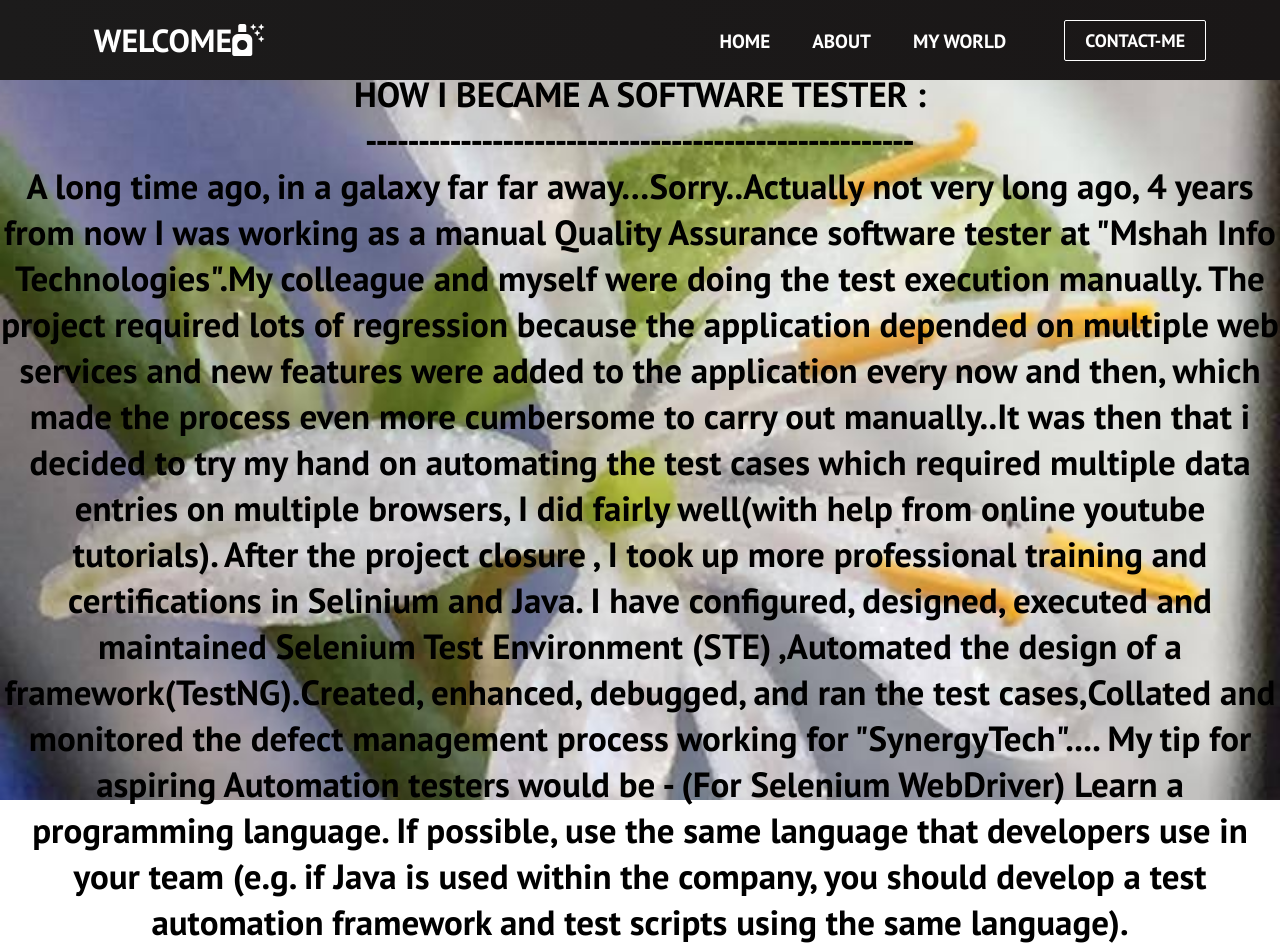
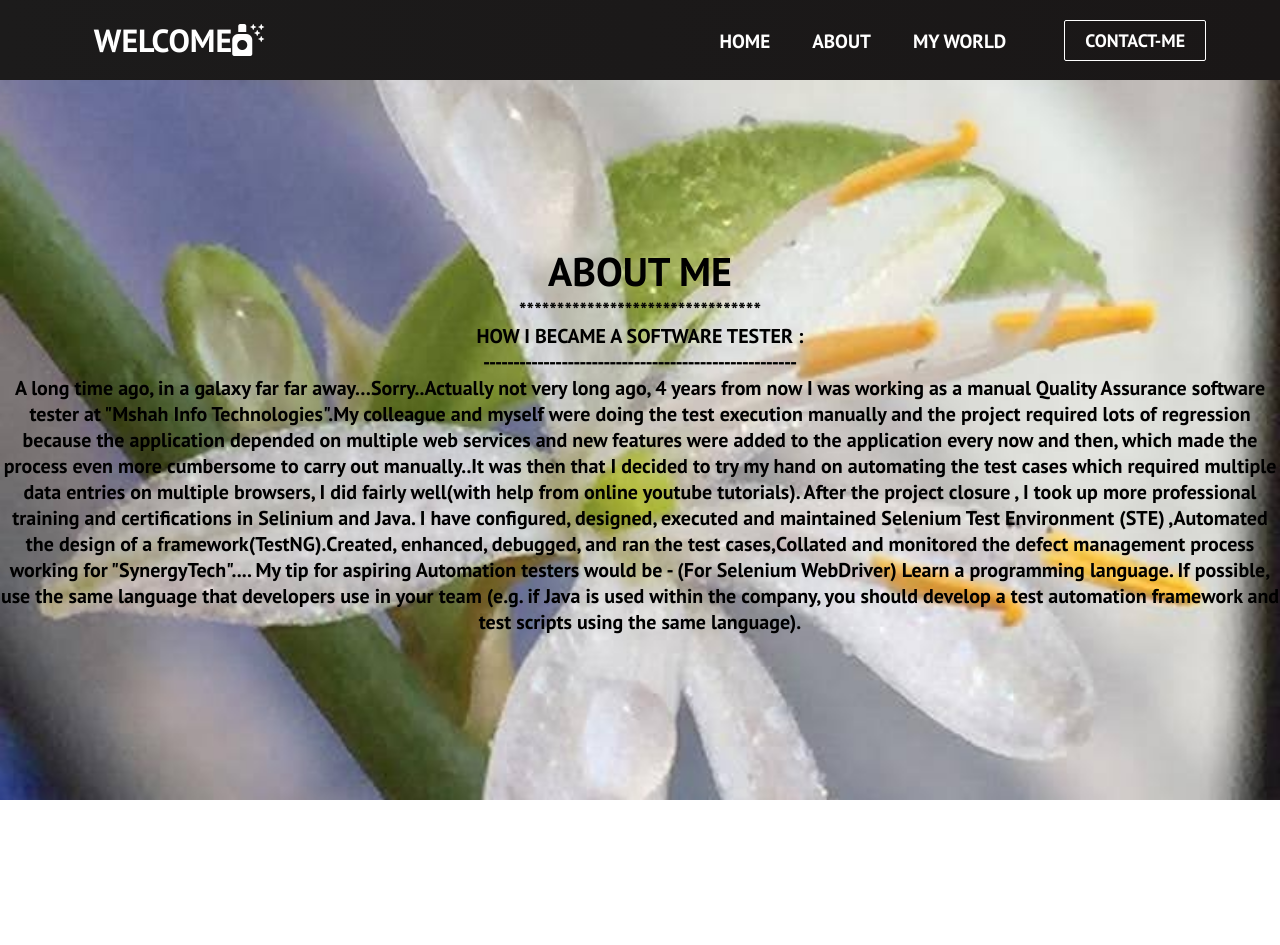
Before and after one commit to jjabby26/mywebsite, a React (Create React App) app: page /About in a window 1280 px wide. After the commit the page ends 800 px from the top, so only its background shows below. Built offline with nearby package versions, Linux system fonts and the light colour scheme.

Commit message:
More font changes made

```diff
--- a/src/App.css
+++ b/src/App.css
@@ -24,7 +24,7 @@
     background-repeat: no-repeat;
     color: black;
     text-align: center;
-    font-size: 35px;
+    font-size: 20px;
 
   }
 
@@ -35,7 +35,7 @@
     background-size :100%;
     background-repeat: no-repeat;
     color: black;
-    font-size: 35px;
+    font-size: 20px;
   }
 
  .Divein{
--- a/src/components/pages/About.js
+++ b/src/components/pages/About.js
@@ -6,9 +6,9 @@
     <p>********************************</p><p>HOW I BECAME A SOFTWARE TESTER :
     <p>----------------------------------------------------</p></p>A long time ago, in a galaxy far far away…Sorry..Actually not very long ago,
   4 years from now I was working as a manual Quality Assurance software tester at "Mshah Info Technologies".My colleague
-  and myself were doing the test execution manually. The project required lots of regression because the application
+  and myself were doing the test execution manually and the project required lots of regression because the application
   depended on multiple web services and new features were added to the application every now and then,
-   which made the process even more cumbersome to carry out manually..It was then that i decided to try
+   which made the process even more cumbersome to carry out manually..It was then that I decided to try
    my hand on automating the test cases which required multiple data entries on multiple browsers,
    I did fairly well(with help from online youtube tutorials). After the project closure ,
    I took up more professional training and certifications in Selinium and Java. I have configured, designed,
--- a/src/components/pages/Divein.js
+++ b/src/components/pages/Divein.js
@@ -3,8 +3,8 @@
 
 export default function Divein(){
    return <h1 className='Divein'><h1>ThankYou for visiting my Website </h1>
-   <p>If you like this fully responsive website that I created using Reactjs,HTML5 and CSS5,Get in touch for tips and suggesitions.</p>
-   <p>***************************************************************************</p>
+   <p>If you like this fully responsive website that I created using Reactjs,HTML5 and CSS5,Then get in touch for tips and suggesitions.</p>
+   <p>********************************************************************************************</p>
    <p>"I would love to hear from you"</p>
    <p>................................................</p>
    <p>Mail me - <a href="mailto:jabeenjuveria26@gmail.com"> jabeenjuveria26@gmail.com  </a></p>
```
Also changed, not shown: src/components/Cards.css (line endings or trailing spaces).
